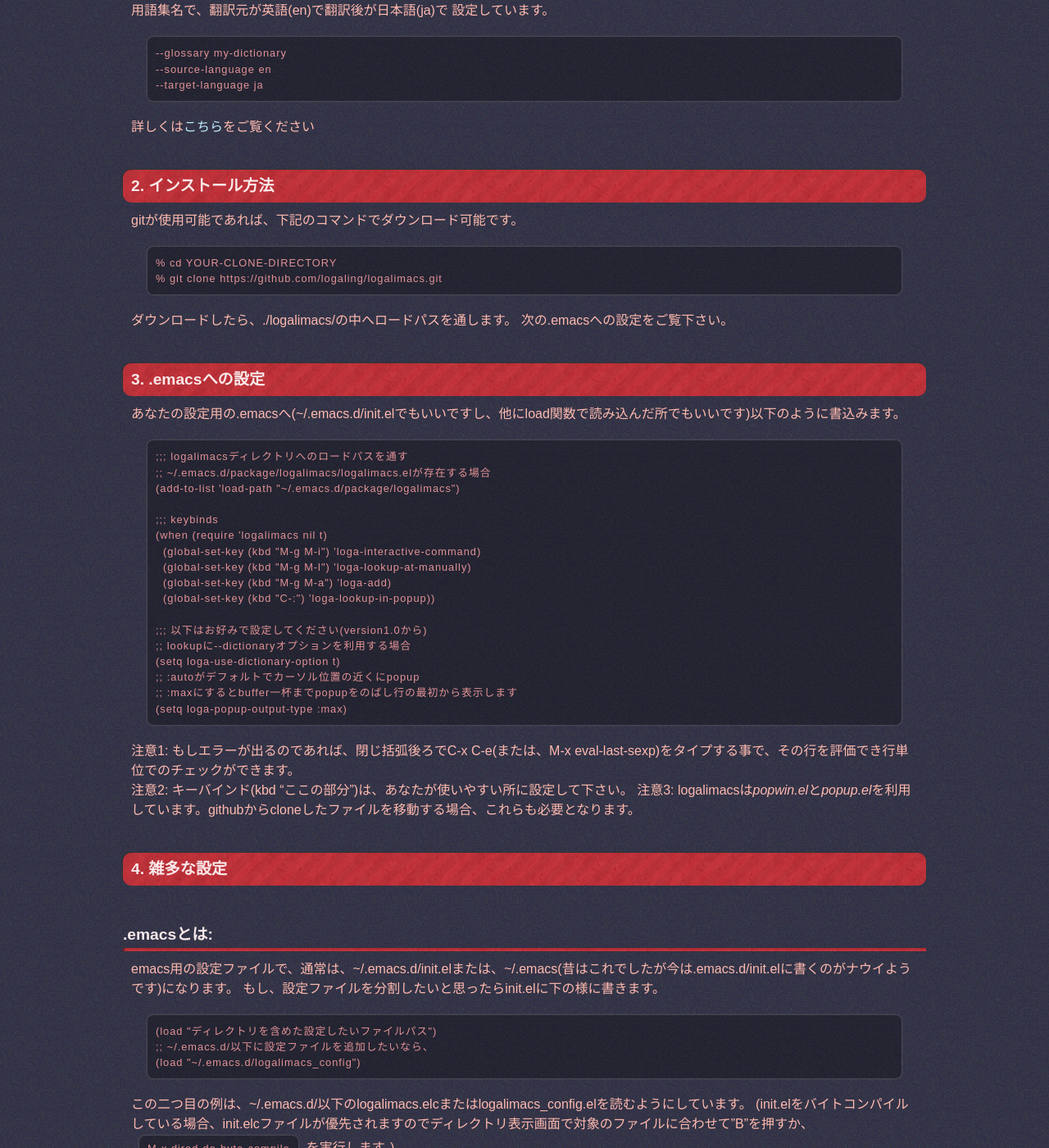
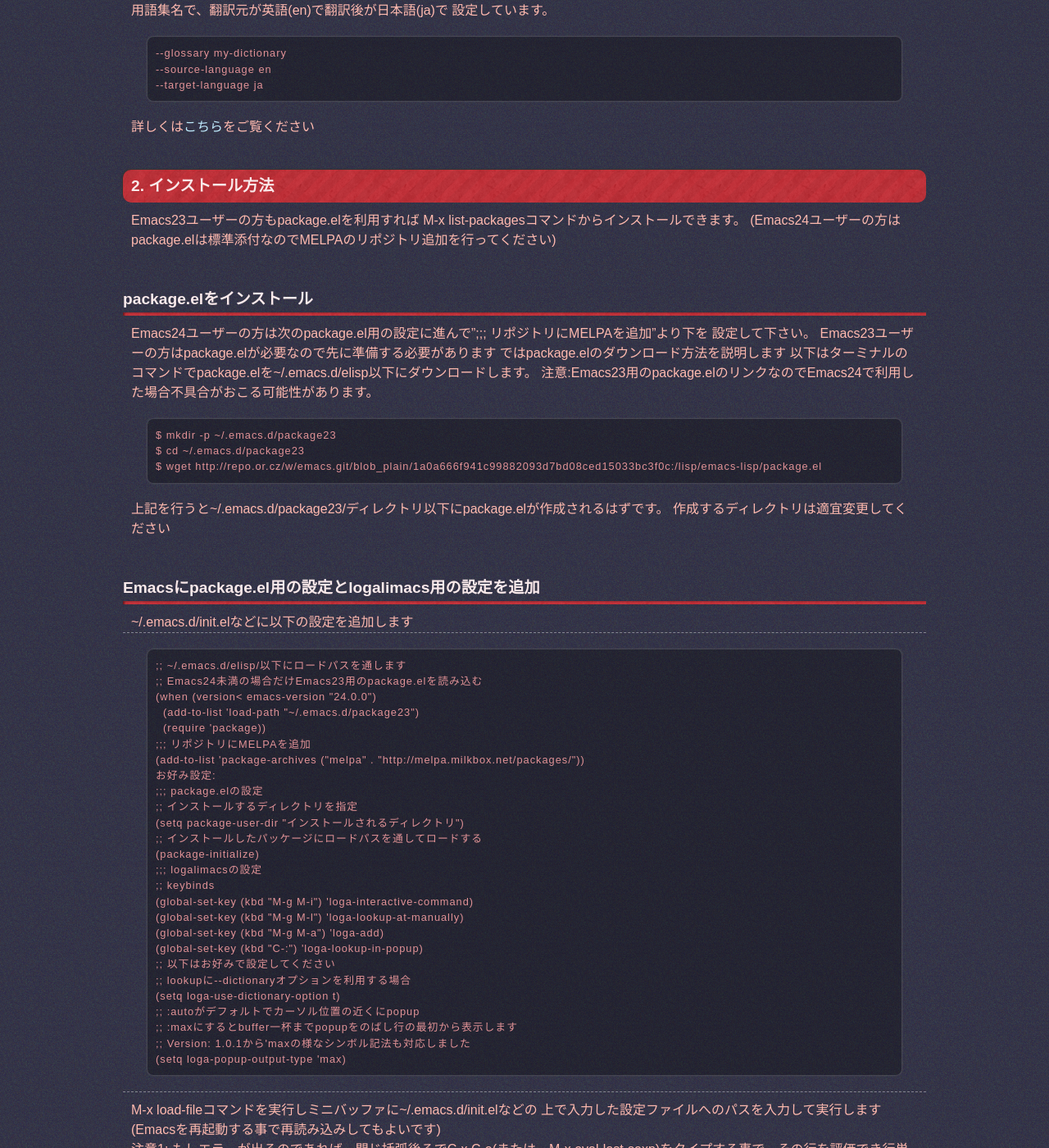
Before and after one commit to logaling/logaling.github.com, a Jekyll site: the page built from logalimacs/install.md, in a window 1280 px wide and 1400 px high, scrolled down 869 px. Shown: the whole window at 82% size. Built offline with Jekyll 4.4.1, drawn with Linux system fonts in a browser that asks for light colours; some web fonts are replaced; Markdown is read by kramdown in place of the engine named in the settings; some of the changed text lies outside the part shown.

Commit message:
improve document of package installation

```diff
--- a/logalimacs/install.md
+++ b/logalimacs/install.md
@@ -33,99 +33,109 @@ logalimacsではlogaling-commandをインストールする必要があります
 
 詳しくは[こちら](/tutorial.html)をご覧ください
 
-<!-- ====MELPAにpull requestが通ったらコメントアウトを外す==== -->
-<!-- ## 2. インストール方法 -->
-<!-- Emacs23ユーザーの方もpackage.elによるインストールを行えるようになりました -->
-<!-- MELPAを用います。 -->
-<!-- ### package.elをインストール -->
-<!-- (Emacs24を利用している方は次のpackage.el用の設定に進んで下さい) -->
-<!-- Emacs23ユーザーの方はpackage.elが必要なので先に準備する必要があります(Emacs24は標準添付) -->
-<!-- ではpackage.elのダウンロード方法を説明します -->
-<!-- 以下はターミナルのコマンドでpackage.elを~/.emacs.d/elisp以下にダウンロードします -->
-<!--     $ mkdir -p ~/.emacs.d/elisp -->
-<!--     $ cd ~/.emacs.d/elisp -->
-<!--     $ wget http://repo.or.cz/w/emacs.git/blob_plain/1a0a666f941c99882093d7bd08ced15033bc3f0c:/lisp/emacs-lisp/package.el -->
-<!-- 上記を行うと~/.emacs.d/elisp/ディレクトリ以下にpackage.elが作成されるはずです。 -->
-<!-- 作成するディレクトリは適宜変更してください -->
-<!-- ### Emacsにpackage.el用の設定を追加します -->
-<!-- ~/.emacs.d/init.elなどに以下の設定を追加します -->
-<!-- --- -->
-<!--     ;; ~/.emacs.d/elisp/以下にロードパスを通して -->
-<!--     (add-to-list 'load-path "~/.emacs.d/elisp") -->
-<!--     ;; 後でrequire packageをする -->
-<!--     (require 'package) -->
-<!--     ;;; リポジトリにMELPAを追加 -->
-<!--     (add-to-list 'package-archives ("melpa" . "http://melpa.milkbox.net/packages/")) -->
-<!--     お好み設定: -->
-<!--     ;;インストールするディレクトリを指定 -->
-<!--     (setq package-user-dir "インストールされるディレクトリ") -->
-<!--     ;;以下は必要な設定です -->
-<!--     ;;インストールしたパッケージにロードパスを通してロードする -->
-<!--     (package-initialize) -->
-<!--     ;;; logalimacsの設定 -->
-<!--     ;; keybinds -->
-<!--     (global-set-key (kbd "M-g M-i") 'loga-interactive-command) -->
-<!--     (global-set-key (kbd "M-g M-l") 'loga-lookup-at-manually) -->
-<!--     (global-set-key (kbd "M-g M-a") 'loga-add) -->
-<!--     (global-set-key (kbd "C-:") 'loga-lookup-in-popup) -->
-<!--     ;; 以下はお好みで設定してください(version1.0.0から) -->
-<!--     ;; lookupに--dictionaryオプションを利用する場合 -->
-<!--     (setq loga-use-dictionary-option t) -->
-<!--     ;; :autoがデフォルトでカーソル位置の近くにpopup -->
-<!--     ;; :maxにするとbuffer一杯までpopupをのばし行の最初から表示します -->
-<!--     ;; Version: 1.0.xから'maxの様なシンボル記法も対応しました -->
-<!--     (setq loga-popup-output-type :max) -->
-<!-- --- -->
-<!-- M-x load-fileコマンドを実行しミニバッファに~/.emacs.d/init.elなどの -->
-<!-- 上で入力した設定ファイルへのパスを入力して実行します -->
-<!-- (Emacsを再起動する事で再読み込みしてもよいです) -->
-<!-- ### logalimacsのpackageをインストールします -->
-<!-- これで準備が整いました。 -->
-<!-- EmacsからM-x list-packagesコマンドを入力します。 -->
-<!-- packageのリストが表示されるので -->
-<!-- C-sなどでlogalimacsを検索します。 -->
-<!-- 同じ行にカーソルを合わせて"i"でpackageのマーク, -->
-<!-- "x"でインストールの実行になります。 -->
-<!-- (実行するとpackage-user-dirで指定したディレクトリか -->
-<!-- デフォルトの~/.emacs.d/elpaにインストールされます) -->
-<!-- ===================================================== -->
+## 2. インストール方法
+Emacs23ユーザーの方もpackage.elを利用すれば
+M-x list-packagesコマンドからインストールできます。
+(Emacs24ユーザーの方はpackage.elは標準添付なのでMELPAのリポジトリ追加を行ってください)
 
-## 2. インストール方法
+### package.elをインストール
+Emacs24ユーザーの方は次のpackage.el用の設定に進んで";;; リポジトリにMELPAを追加"より下を
+設定して下さい。
+Emacs23ユーザーの方はpackage.elが必要なので先に準備する必要があります
+ではpackage.elのダウンロード方法を説明します
+以下はターミナルのコマンドでpackage.elを~/.emacs.d/elisp以下にダウンロードします。
+注意:Emacs23用のpackage.elのリンクなのでEmacs24で利用した場合不具合がおこる可能性があります。
 
-gitが使用可能であれば、下記のコマンドでダウンロード可能です。
+    $ mkdir -p ~/.emacs.d/package23
+    $ cd ~/.emacs.d/package23
+    $ wget http://repo.or.cz/w/emacs.git/blob_plain/1a0a666f941c99882093d7bd08ced15033bc3f0c:/lisp/emacs-lisp/package.el
+
+上記を行うと~/.emacs.d/package23/ディレクトリ以下にpackage.elが作成されるはずです。
+作成するディレクトリは適宜変更してください
+
+### Emacsにpackage.el用の設定とlogalimacs用の設定を追加
+~/.emacs.d/init.elなどに以下の設定を追加します
+
+---
+
+    ;; ~/.emacs.d/elisp/以下にロードパスを通します
+    ;; Emacs24未満の場合だけEmacs23用のpackage.elを読み込む
+    (when (version< emacs-version "24.0.0")
+      (add-to-list 'load-path "~/.emacs.d/package23")
+      (require 'package))
+    ;;; リポジトリにMELPAを追加
+    (add-to-list 'package-archives ("melpa" . "http://melpa.milkbox.net/packages/"))
+    お好み設定:
+    ;;; package.elの設定
+    ;; インストールするディレクトリを指定
+    (setq package-user-dir "インストールされるディレクトリ")
+    ;; インストールしたパッケージにロードパスを通してロードする
+    (package-initialize)
+    ;;; logalimacsの設定
+    ;; keybinds
+    (global-set-key (kbd "M-g M-i") 'loga-interactive-command)
+    (global-set-key (kbd "M-g M-l") 'loga-lookup-at-manually)
+    (global-set-key (kbd "M-g M-a") 'loga-add)
+    (global-set-key (kbd "C-:") 'loga-lookup-in-popup)
+    ;; 以下はお好みで設定してください
+    ;; lookupに--dictionaryオプションを利用する場合
+    (setq loga-use-dictionary-option t)
+    ;; :autoがデフォルトでカーソル位置の近くにpopup
+    ;; :maxにするとbuffer一杯までpopupをのばし行の最初から表示します
+    ;; Version: 1.0.1から'maxの様なシンボル記法も対応しました
+    (setq loga-popup-output-type 'max)
+
+---
+
+M-x load-fileコマンドを実行しミニバッファに~/.emacs.d/init.elなどの
+上で入力した設定ファイルへのパスを入力して実行します
+(Emacsを再起動する事で再読み込みしてもよいです)
+
+注意1: もしエラーが出るのであれば、閉じ括弧後ろでC-x C-e(または、M-x eval-last-sexp)をタイプする事で、その行を評価でき行単位でのチェックができます。
+注意2: キーバインド(kbd "ここの部分")は、あなたが使いやすい所に設定して下さい。
+
+### logalimacsのpackageをインストールします
+これで準備が整いました。
+EmacsからM-x list-packagesコマンドを入力します。
+packageのリストが表示されるので
+C-sなどでlogalimacsを検索します。
+同じ行にカーソルを合わせて"i"でpackageのマーク,
+"x"でインストールの実行になります。
+実行するとpackage-user-dirで指定したディレクトリか,
+デフォルトの~/.emacs.d/elpaにインストールされます。
+
+## 3. git cloneからのインストール方法
+
+gitが使用可能であれば、下記のコマンドでもダウンロード可能です。
 
     % cd YOUR-CLONE-DIRECTORY
     % git clone https://github.com/logaling/logalimacs.git
 
 ダウンロードしたら、./logalimacs/の中へロードパスを通します。
-次の.emacsへの設定をご覧下さい。
 
-## 3. .emacsへの設定
+### .emacsへの設定
 
-あなたの設定用の.emacsへ(~/.emacs.d/init.elでもいいですし、他にload関数で読み込んだ所でもいいです)以下のように書込みます。
+以下のコードをあなたの設定用の.emacsへ書込みます。
+(~/.emacs.d/init.elでもいいですし、他にload関数で読み込んだ所でもいいです)
 
-    ;;; logalimacsディレクトリへのロードパスを通す
+    ;;; logalimacsディレクトリへのロードパスを通す(上のYOUR-CLONE-DIRECTORYの場所)
     ;; ~/.emacs.d/package/logalimacs/logalimacs.elが存在する場合
     (add-to-list 'load-path "~/.emacs.d/package/logalimacs")
-
-    ;;; keybinds
-    (when (require 'logalimacs nil t)
-      (global-set-key (kbd "M-g M-i") 'loga-interactive-command)
-      (global-set-key (kbd "M-g M-l") 'loga-lookup-at-manually)
-      (global-set-key (kbd "M-g M-a") 'loga-add)
-      (global-set-key (kbd "C-:") 'loga-lookup-in-popup))
-
-    ;;; 以下はお好みで設定してください(version1.0から)
+    ;;; logalimacsの設定
+    ;; keybinds
+    (global-set-key (kbd "M-g M-i") 'loga-interactive-command)
+    (global-set-key (kbd "M-g M-l") 'loga-lookup-at-manually)
+    (global-set-key (kbd "M-g M-a") 'loga-add)
+    (global-set-key (kbd "C-:") 'loga-lookup-in-popup)
+    ;; 以下はお好みで設定してください
     ;; lookupに--dictionaryオプションを利用する場合
     (setq loga-use-dictionary-option t)
     ;; :autoがデフォルトでカーソル位置の近くにpopup
     ;; :maxにするとbuffer一杯までpopupをのばし行の最初から表示します
-    (setq loga-popup-output-type :max)
+    ;; Version: 1.0.1から'maxの様なシンボル記法も対応しました
+    (setq loga-popup-output-type 'max)
 
-
-注意1: もしエラーが出るのであれば、閉じ括弧後ろでC-x C-e(または、M-x eval-last-sexp)をタイプする事で、その行を評価でき行単位でのチェックができます。
-注意2: キーバインド(kbd "ここの部分")は、あなたが使いやすい所に設定して下さい。
-注意3: logalimacsは[_popwin.el_](https://github.com/m2ym/popwin-el)と[_popup.el_](https://github.com/m2ym/popup-el)を利用しています。githubからcloneしたファイルを移動する場合、これらも必要となります。
+注意: logalimacsは[_popwin.el_](https://github.com/m2ym/popwin-el)と[_popup.el_](https://github.com/m2ym/popup-el)を利用しています。githubからcloneしたファイルを移動する場合、これらも必要となります。
 
 ## 4. 雑多な設定
 
```
